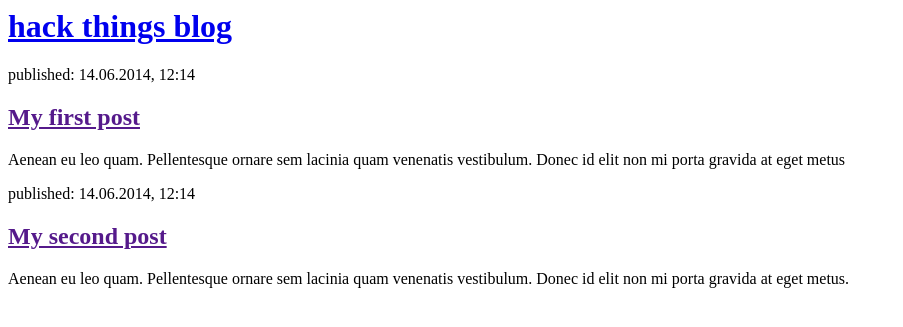
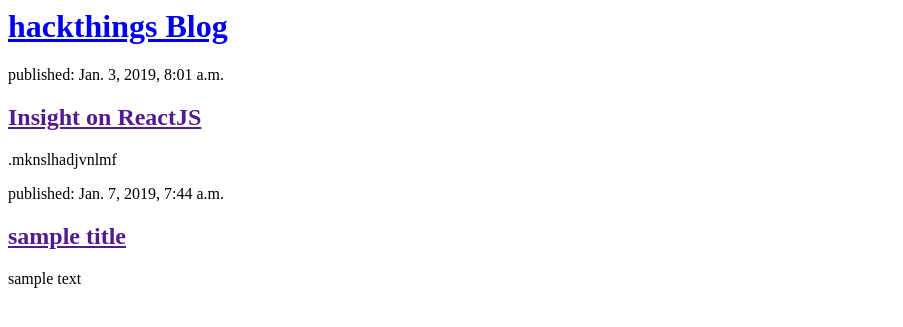
Before and after one commit to vaibhavkumar049/my-second-blog, a Django app: page / in a window 1280 px wide. Shown: the top 327 px of the page, without its empty margins (0-903 px from the left). Run offline with Django 3.2, Linux system fonts and the light colour scheme; data comes from the database, SQL or seed files in the repository; both versions use the stored data as it was after the commit.

Commit message:
dayanmic data in temlates

```diff
--- a/blog/templates/blog/post_list.html
+++ b/blog/templates/blog/post_list.html
@@ -2,19 +2,18 @@
     <head>
         <title>hackthings blog</title>
     </head>
+
     <body>
-        <div>
-            <h1><a href="/">hack things blog</a></h1>
-        </div>
-			<div>
-            <p>published: 14.06.2014, 12:14</p>
-            <h2><a href="">My first post</a></h2>
-            <p>Aenean eu leo quam. Pellentesque ornare sem lacinia quam venenatis vestibulum. Donec id elit non mi porta gravida at eget metus</p>
-        </div>
- <div>
-            <p>published: 14.06.2014, 12:14</p>
-            <h2><a href="">My second post</a></h2>
-            <p>Aenean eu leo quam. Pellentesque ornare sem lacinia quam venenatis vestibulum. Donec id elit non mi porta gravida at eget metus. </p>
-        </div>
+            <div>
+                <h1><a href="/">hackthings Blog</a></h1>
+            </div>
+
+                {% for post in posts %}
+                    <div>
+                        <p>published: {{ post.published_date }}</p>
+                        <h2><a href="">{{ post.title }}</a></h2>
+                        <p>{{ post.text|linebreaksbr }}</p>
+                    </div>
+                {% endfor %}
     </body>
 </html>
--- a/blog/views.py
+++ b/blog/views.py
@@ -1,5 +1,8 @@
 from django.shortcuts import render
+from .models import Post
+from django.utils import timezone
 
 # Create your views here.
 def post_list(request):
-    return render(request,'blog/post_list.html',{})
+    posts=Post.objects.filter(published_date__lte=timezone.now()).order_by('published_date')
+    return render(request,'blog/post_list.html',{'posts':posts})
```
Also changed, not shown: db.sqlite3.
